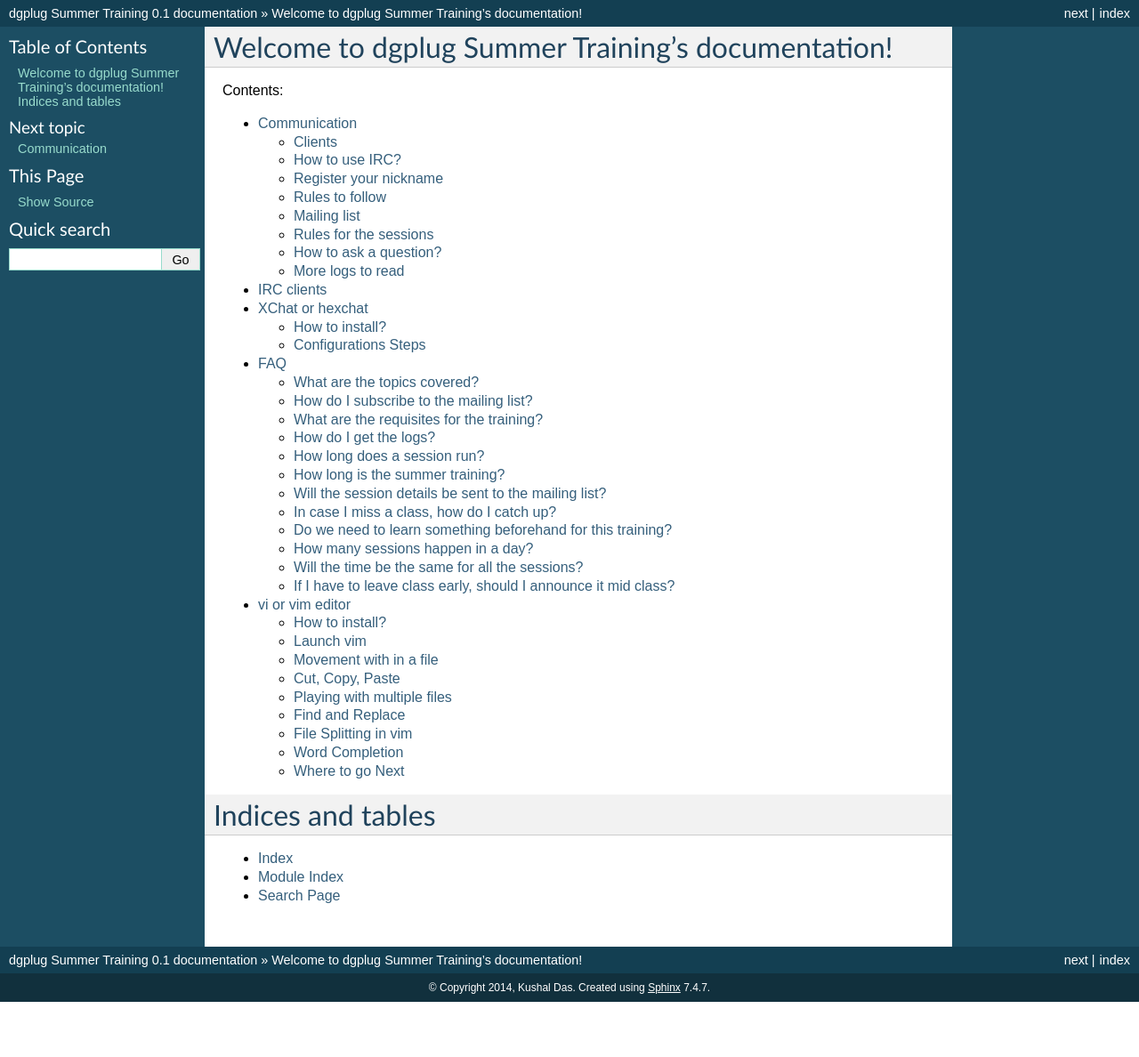
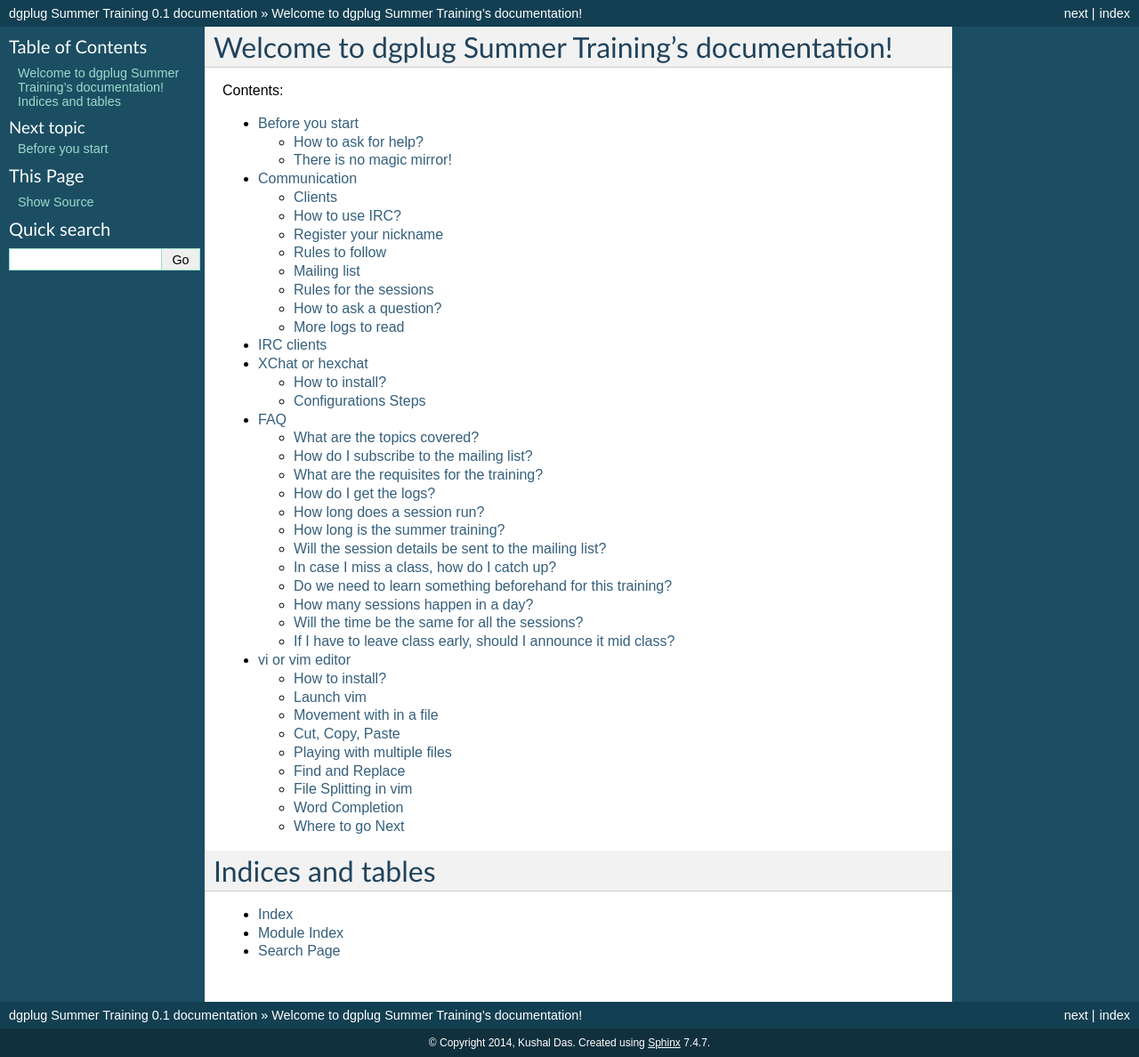
Before and after one commit to kushaldas/summertraining, a Sphinx documentation site: the page built from docs/index.rst, in a window 1280 px wide. Shown: the whole page at 89% size. Built offline with Sphinx 7.4.7, drawn with Linux system fonts in a browser that asks for light colours; before the commit the page ends 1126 px from its top, so only the background shows below that; some of the changed lines change nothing that is shown.

Commit message:
started writing before start chapter

```diff
--- /dev/null
+++ b/docs/beforestart.rst
@@ -0,0 +1,32 @@
+Before you start
+=================
+
+The motto of `dgplug <https://dgplug.org>`_ is "Learn yourself and teach
+others". The summer training effort is a huge part of this. We try to learn
+together and help each other. Before you jump into this, there are a few small
+things one should know.
+
+How to ask for help?
+---------------------
+
+There will be many times in a day when you will need some help, may be to solve
+a problem, or to learn a new thing. Before you go and ask for help, you should
+first search for a solution. Most of the times, you will find the answer
+yourself. We suggest everyone to use `DuckDuckGo <https://duckduckgo.com>`_
+search engine. This particular search engine does not track you, and focused to
+protect your privacy.
+
+If you open the site for the first time, it you show you ways you can enable it
+as the default search engine in your browser. That should be the first thing to
+do. Go ahead, and enable DuckDuckGo as the default search engine.
+
+There is no magic mirror!
+--------------------------
+
+If you just come online and ask help by saying "I have an error.", no one will
+be able to help you. Because, we need to see the exact error you can see in
+your computer. Best way to ask for help is by providing as much information as
+possible along with the question. If the error message is more than 2 lines,
+then one should use a pastebin server (like `Fedora modernpate service
+<https://paste.fedoraproject.org/>`_) and paste the whole error message there,
+and then only provide the URL to the pastebin in the question.
--- a/docs/index.rst
+++ b/docs/index.rst
@@ -11,6 +11,7 @@
 .. toctree::
    :maxdepth: 2
 
+   beforestart
    communication
    xchat
    faq
```
